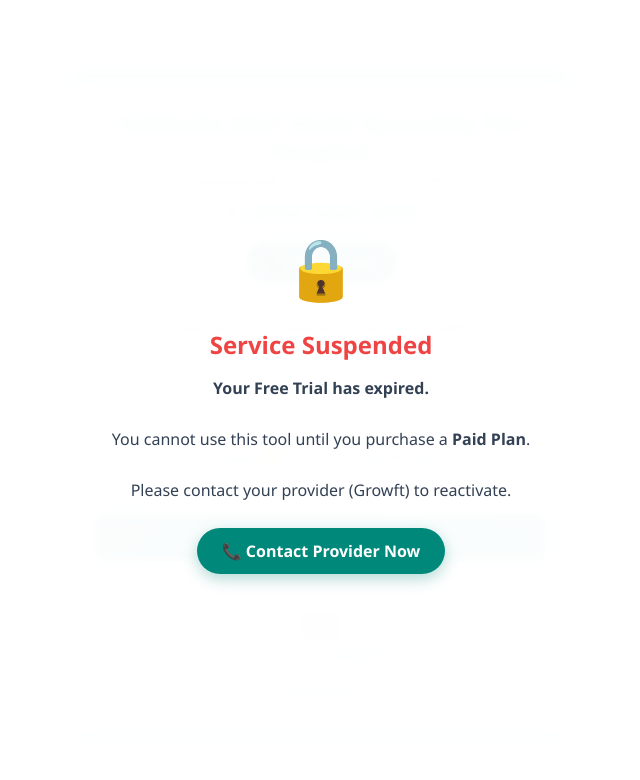
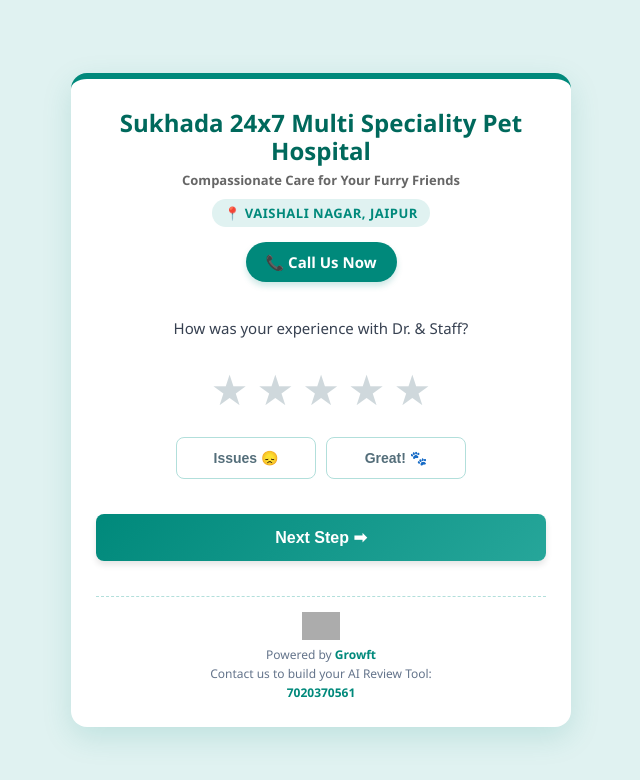
Before and after one commit to Growftofficial/My-tool-growft, a plain HTML site: page sukhdapethospital/index.html in a window 1280 px wide. Shown: the whole page, without its empty margins (319-959 px from the left). Drawn offline with Linux system fonts and the light colour scheme; grey boxes are pictures that could not be loaded.

Commit message:
Update index.html

```diff
--- a/sukhdapethospital/index.html
+++ b/sukhdapethospital/index.html
@@ -333,7 +333,7 @@
     // --- CONTROL LOCKOUT HERE ---
     // If Payment Received: set isExpired = false
     // If Locking Tool: set isExpired = true
-    var isExpired = true;
+    var isExpired = false;
 
     window.onload = function() {
         if (isExpired) {
```
